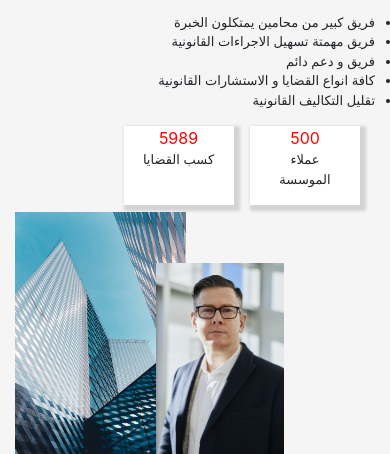
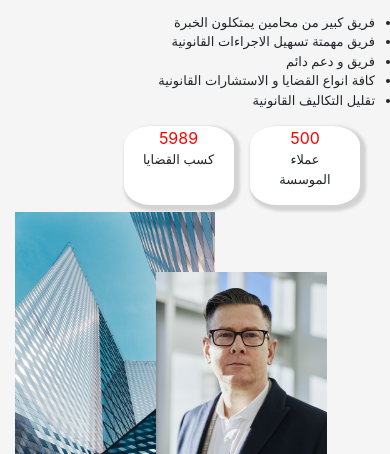
Before and after one commit to mostafamohamedmostafa/Law-Firm-colorlib-2, a plain HTML site: page index.html in a window 390 px wide. Shown: the part 2980-3434 px from the top of the page. Drawn offline with nearby package versions, Linux system fonts and the light colour scheme.

Commit message:
Update index.css

```diff
--- a/styles/index.css
+++ b/styles/index.css
@@ -181,6 +181,7 @@ body {
 }
 .about-section .intro-static {
   text-align: center;
+
 }
 
 .about-section .intro-static span {
@@ -191,11 +192,15 @@ body {
   margin-left: 5%;
   background-color: white;
   box-shadow: lightgray 3px 3px 3px 3px;
+  border-radius: 25%;
+
 }
 .about-section .intro-static .intro-static-2 {
   margin-left: 5%;
   background-color: white;
   box-shadow: lightgray 3px 3px 3px 3px;
+  border-radius: 25%;
+
 }
 
 @media (max-width: 768px) {
@@ -215,11 +220,11 @@ body {
     margin-bottom: 2%;
   }
   .about-section .intro-img-stlye img {
-    height: 256px !important;
+    height: 300px !important;
   }
 
   .about-section .intro-img-stlye .intro-img {
-    height: 75% !important;
+    height: 256px !important;
   }
 }
 
```
